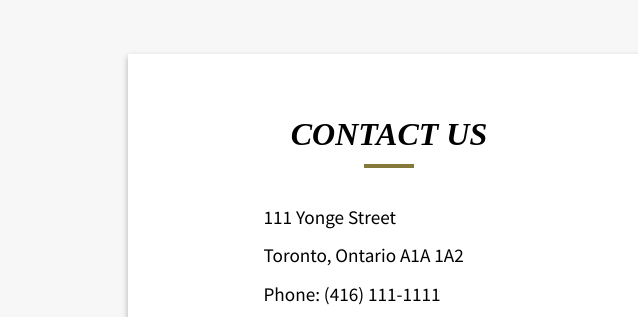
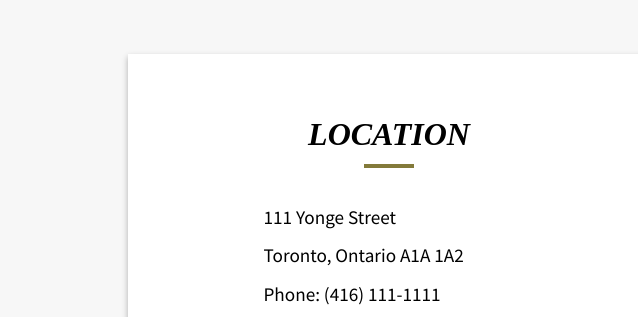
Before and after one commit to Mihoko1/aroma, a plain HTML site: page location.html in a window 1280 px wide. Shown: the part 392-709 px from the top of the page, 0-638 px from the left. Drawn offline with Linux system fonts and the light colour scheme.

Commit message:
initial commit

```diff
--- a/location.html
+++ b/location.html
@@ -72,7 +72,7 @@
                 <section id="location-maps">
                     <div id="address" class="locationDetails">
                         <div class="bookNow">
-                            <h3 class="location-title">Contact Us</h3>
+                            <h3 class="location-title">Location</h3>
                             <div class="location-desc">
                                 <p>111 Yonge Street</p>
                                 <p>Toronto, Ontario  A1A 1A2</p>
```
